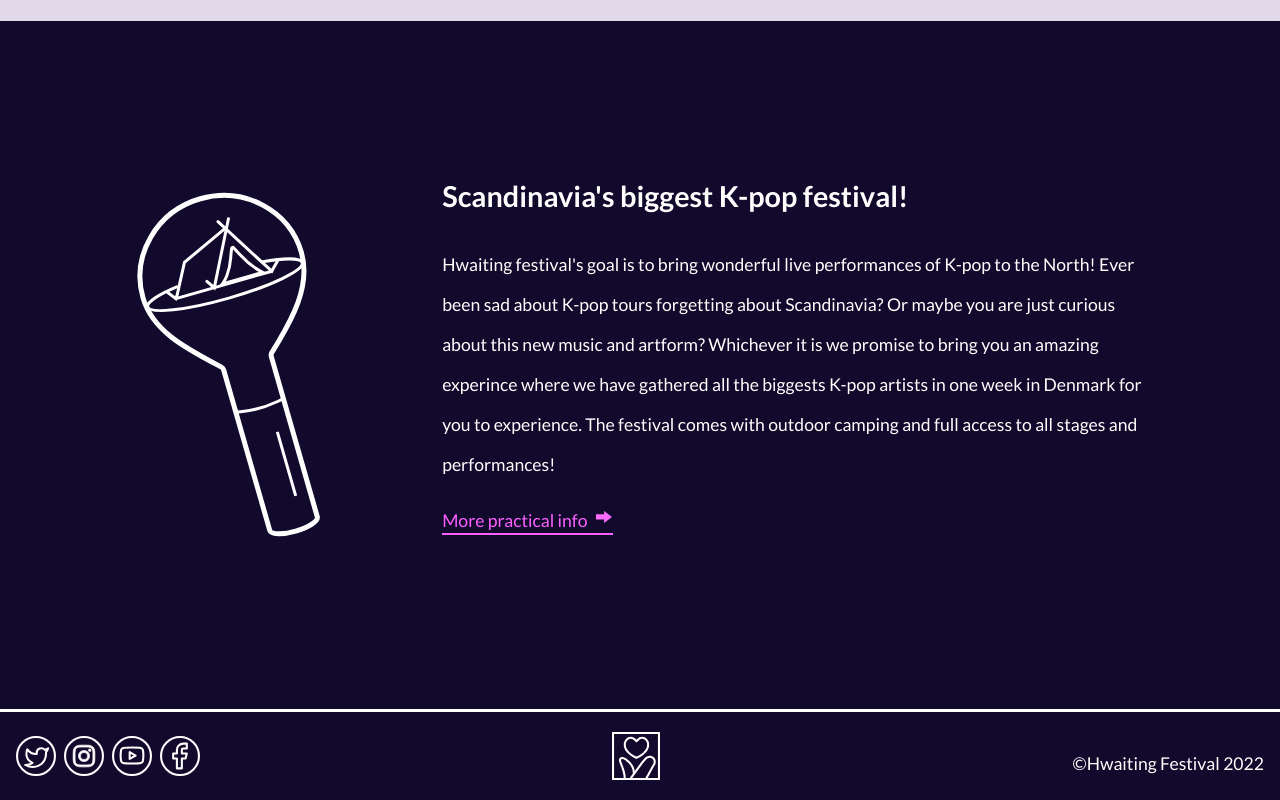
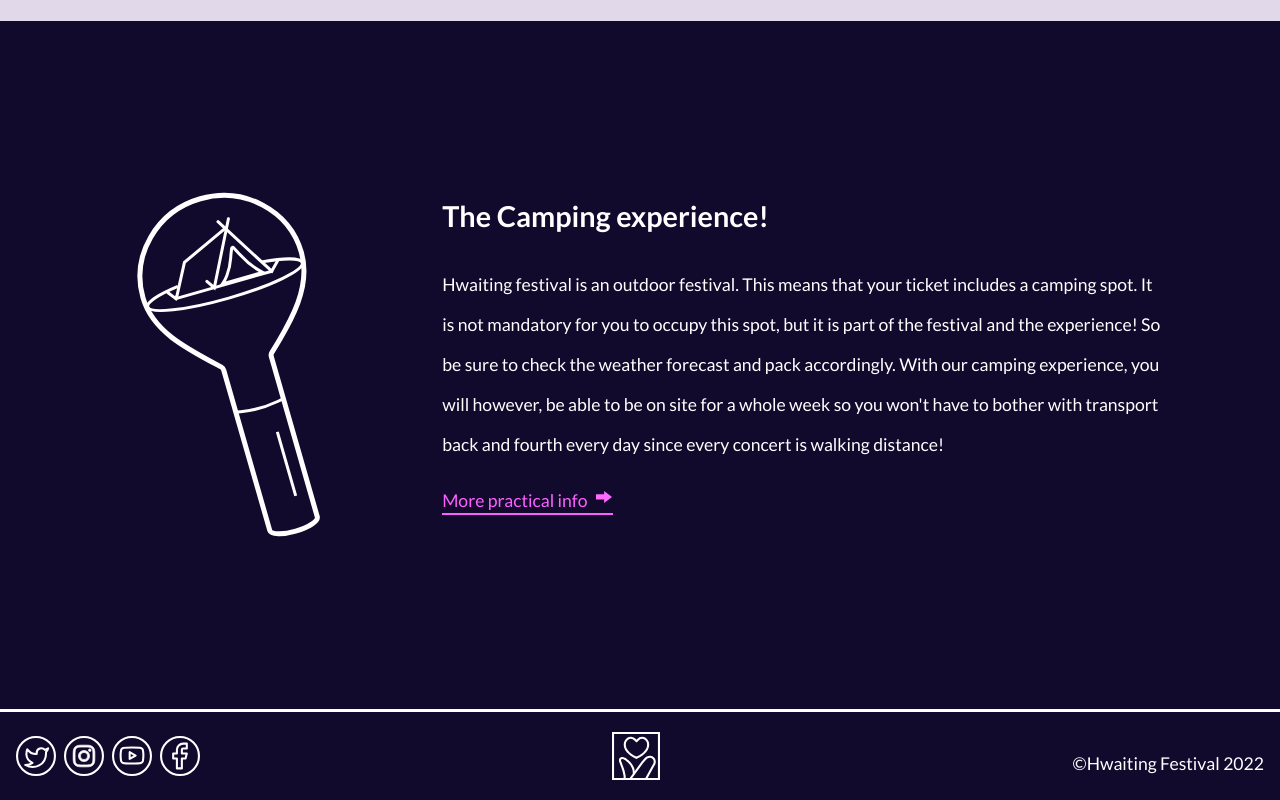
Before and after one commit to PandaPoob/exam-hwaiting, a React (Create React App) app: page / in a window 1280 px wide. Shown: the part 1947-2747 px from the top of the page. Built offline with nearby package versions, Linux system fonts and the light colour scheme; no server answers.

Commit message:
home fix

```diff
--- a/src/routes/Home.js
+++ b/src/routes/Home.js
@@ -103,16 +103,16 @@ export default function Home() {
         </section>
         <section id="landing-third-sec">
           <div id="landing-third-txt">
-            <h3>Scandinavia's biggest K-pop festival!</h3>
+            <h3>The Camping experience!</h3>
             <p>
-              Hwaiting festival's goal is to bring wonderful live performances
-              of K-pop to the North! Ever been sad about K-pop tours forgetting
-              about Scandinavia? Or maybe you are just curious about this new
-              music and artform? Whichever it is we promise to bring you an
-              amazing experince where we have gathered all the biggests K-pop
-              artists in one week in Denmark for you to experience. The festival
-              comes with outdoor camping and full access to all stages and
-              performances!
+              Hwaiting festival is an outdoor festival. This means that your
+              ticket includes a camping spot. It is not mandatory for you to
+              occupy this spot, but it is part of the festival and the
+              experience! So be sure to check the weather forecast and pack
+              accordingly. With our camping experience, you will however, be
+              able to be on site for a whole week so you won't have to bother
+              with transport back and fourth every day since every concert is
+              walking distance!
             </p>
             <div id="fake-link">
               {" "}
```
